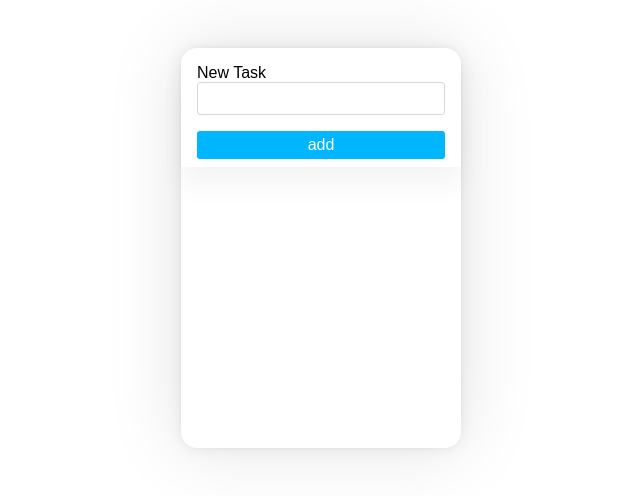
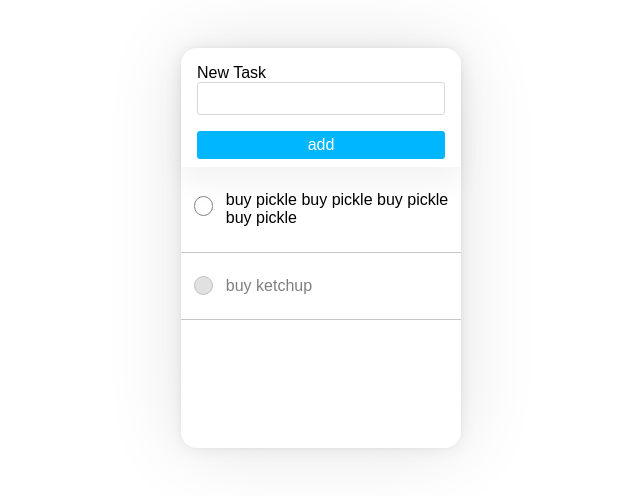
Before and after one commit to chrislemus/react-hook-form-task-form, a React (Create React App) app: page / in a window 1280 px wide. Shown: the top 496 px of the page, without its empty margins (319-959 px from the left). Built offline with nearby package versions, Linux system fonts and the light colour scheme.

Commit message:
add task items ui

```diff
--- a/src/App.js
+++ b/src/App.js
@@ -1,9 +1,25 @@
 // import './styles/app.css';
+
 import NewTaskForm from './components/NewTaskForm';
+
+const tasks = [
+  {
+    id: 1,
+    completed: false,
+    task: 'buy pickle buy pickle buy pickle buy pickle',
+  },
+  { id: 2, completed: true, task: 'buy ketchup' },
+];
 function App() {
   return (
     <div className="container">
       <NewTaskForm />
+      {tasks.map(({ task, completed }) => (
+        <div className={`task ${completed && 'task--completed'}`}>
+          <button className="task__button" />
+          <p>{task}</p>
+        </div>
+      ))}
     </div>
   );
 }
--- a/src/components/NewTaskForm.js
+++ b/src/components/NewTaskForm.js
@@ -1,6 +1,6 @@
 export default function NewTaskForm() {
   return (
-    <form className="new-task-input-wrapper">
+    <form className="new-task-form">
       <label htmlFor="task">New Task</label>
       <input id="task" name="task" />
       <button>add</button>
--- a/src/styles/app.css
+++ b/src/styles/app.css
@@ -16,7 +16,7 @@
   flex-direction: column;
 }
 
-.new-task-input-wrapper {
+.new-task-form {
   flex-direction: column;
   display: flex;
   width: 100%;
@@ -24,7 +24,7 @@
   box-shadow: 0 16px 28px rgba(0, 0, 0, 0.05);
 }
 
-.new-task-input-wrapper button {
+.new-task-form button {
   background: rgb(0, 183, 255);
   color: white;
   border: none;
@@ -32,7 +32,7 @@
   border-radius: 3px;
 }
 
-input {
+.new-task-form input {
   border: 1px solid rgb(214, 214, 214);
   margin-bottom: 1rem;
   border-radius: 0.2rem;
@@ -40,6 +40,34 @@ input {
   outline: none;
 }
 
+.task {
+  position: relative;
+  border-bottom: 1px solid rgb(197, 197, 197);
+  padding: 0.5rem 0.5rem 0.5rem 2.8rem;
+  align-items: center;
+}
+
+.task--completed > * {
+  opacity: 0.5;
+}
+.task--completed button {
+  background: rgb(196, 196, 196);
+}
+
+.task__button {
+  position: absolute;
+  border: 1px solid rgb(131, 131, 131);
+  left: 0.8rem;
+  top: 35%;
+  border-radius: 50%;
+  height: 1.2rem;
+  width: 1.2rem;
+  background: none;
+}
+
+/* .task__label {
+  margin-left: 2.3rem;
+} */
 /* .fab {
   width: 3rem;
   height: 3rem;
```
